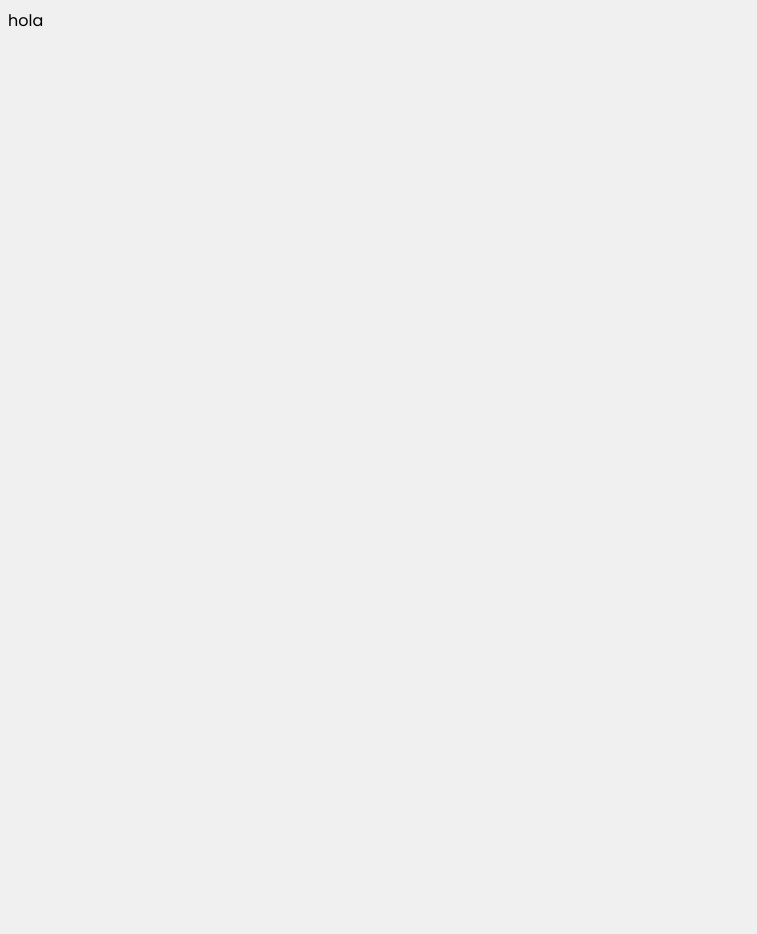
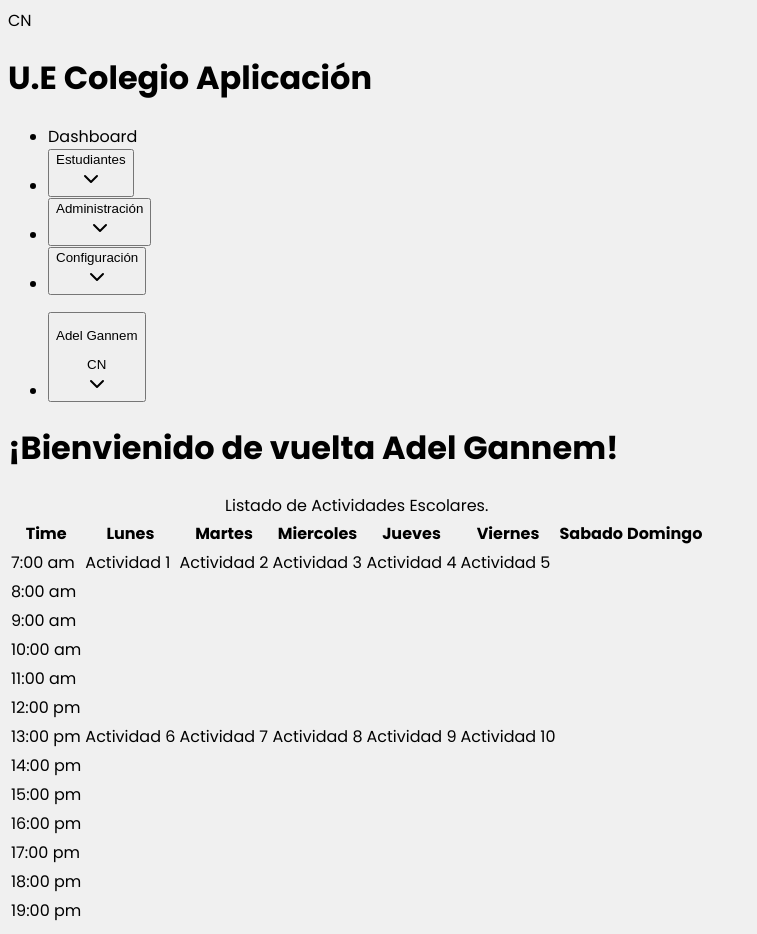
Before and after one commit to AdelGann/SistEstudiantil-frontend, a React (Vite) app: page /inicio in a window 1280 px wide. Shown: the whole page, without its empty margins (0-757 px from the left). Before the commit the page ends 800 px from the top, so only its background shows below. Built offline with nearby package versions, Linux system fonts and the light colour scheme.

Commit message:
feat: AppRoutes seted

```diff
--- a/src/App.tsx
+++ b/src/App.tsx
@@ -1,7 +1,9 @@
+import { AppRoutes } from "./routes/App.routes";
+
 function App() {
 	return (
 		<>
-			<>hola</>
+			<AppRoutes />
 		</>
 	);
 }
```
